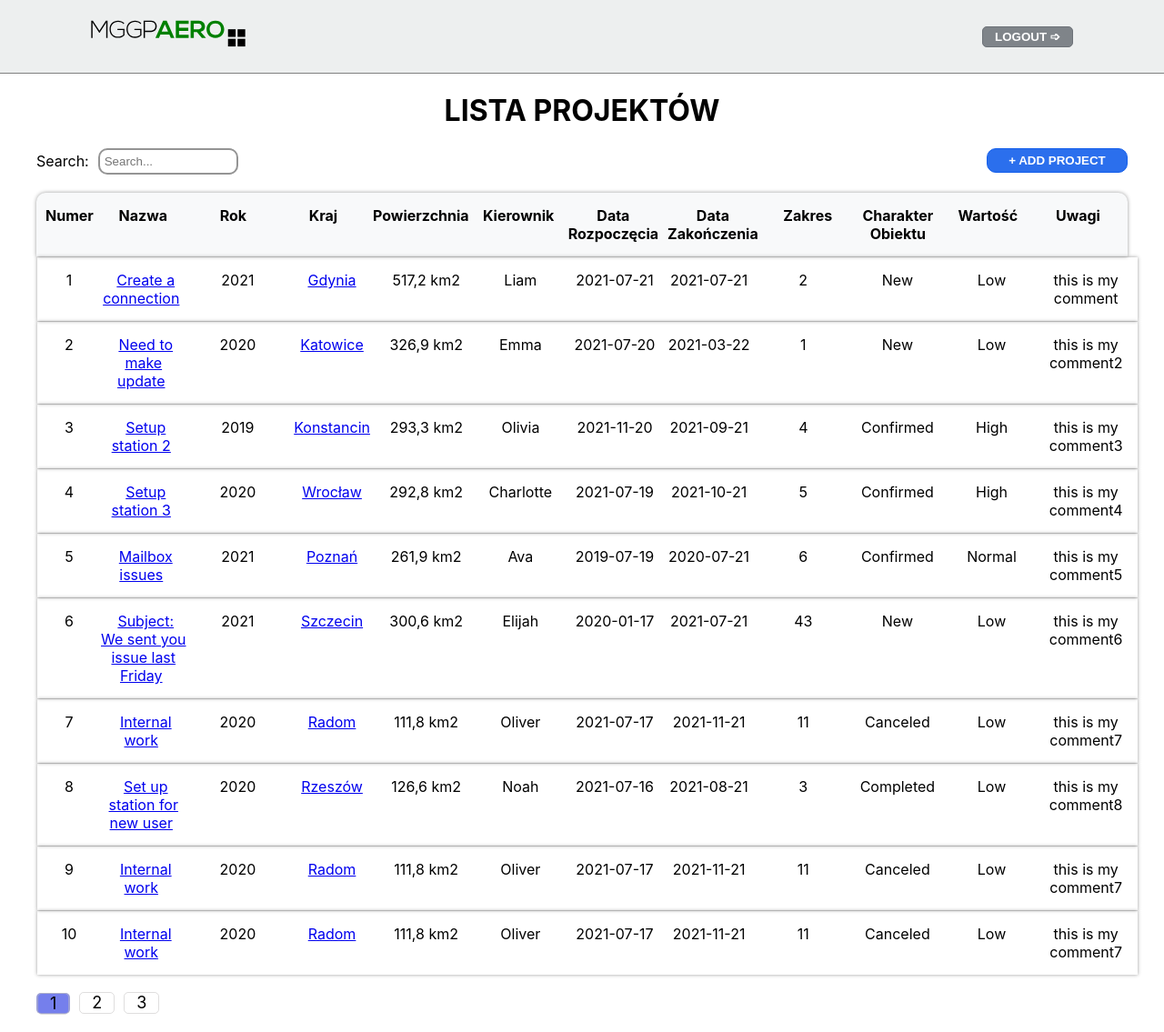
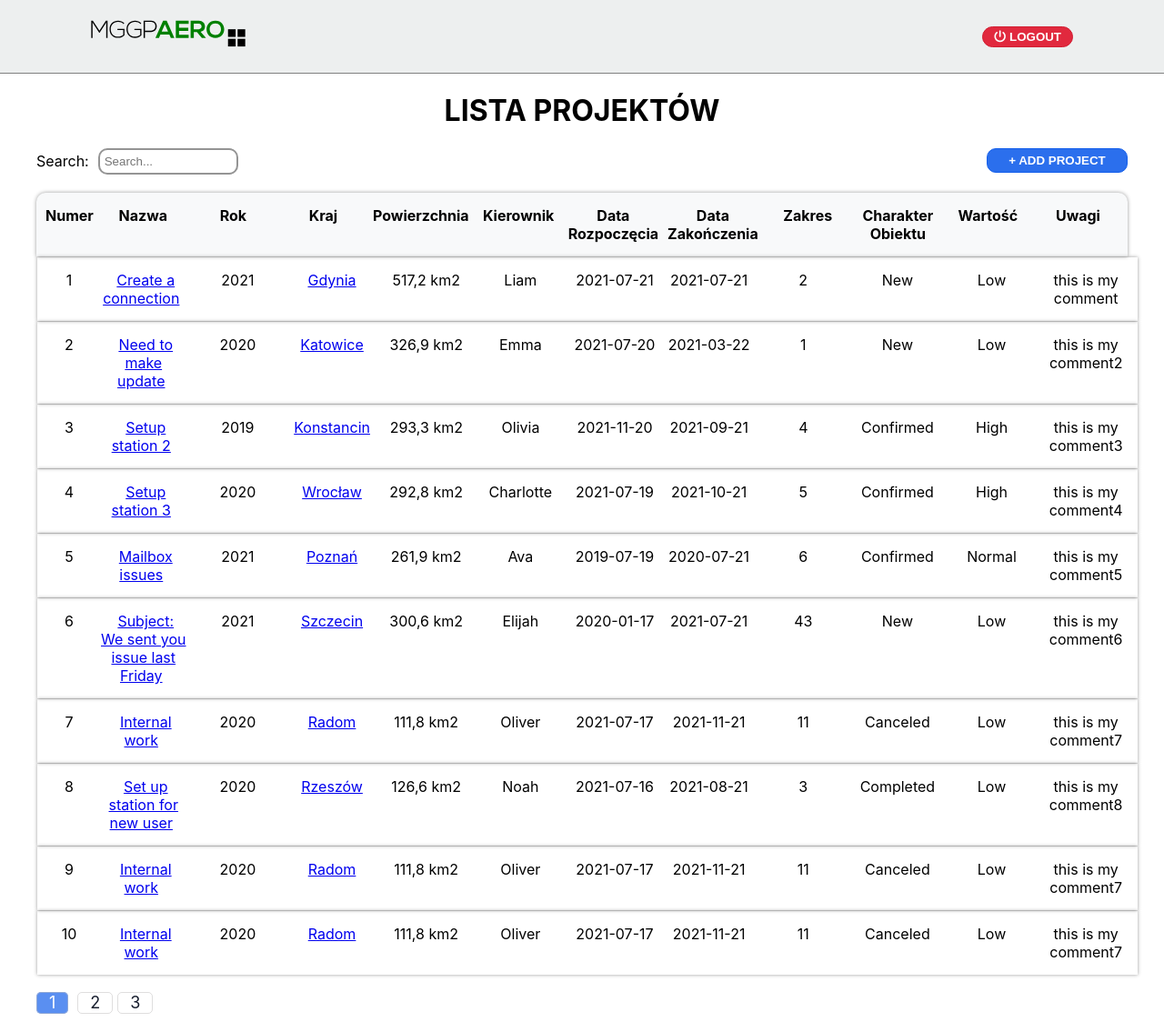
Before and after one commit to A1eeex/baza-projects, a React (Create React App) app: page / in a window 1280 px wide. Shown: the whole page at 91% size. Built offline with nearby package versions, Linux system fonts and the light colour scheme.

Commit message:
pagination active

```diff
--- a/public/index.html
+++ b/public/index.html
@@ -10,6 +10,7 @@
       content="Web site created using create-react-app"
     />
     <link rel="apple-touch-icon" href="%PUBLIC_URL%/logo192.png" />
+
     <!--
       manifest.json provides metadata used when your web app is installed on a
       user's mobile device or desktop. See https://developers.google.com/web/fundamentals/web-app-manifest/
@@ -24,6 +25,7 @@
       work correctly both with client-side routing and a non-root public URL.
       Learn how to configure a non-root public URL by running `npm run build`.
     -->
+    <link rel="stylesheet" href="https://cdnjs.cloudflare.com/ajax/libs/font-awesome/6.0.0-beta2/css/all.min.css" integrity="sha512-YWzhKL2whUzgiheMoBFwW8CKV4qpHQAEuvilg9FAn5VJUDwKZZxkJNuGM4XkWuk94WCrrwslk8yWNGmY1EduTA==" crossorigin="anonymous" referrerpolicy="no-referrer" />
     <title>Baza Projektów</title>
   </head>
   <body>
--- a/src/components/atoms/Pagination/Pagination.js
+++ b/src/components/atoms/Pagination/Pagination.js
@@ -1,6 +1,6 @@
 import React from 'react';
 import styled from './Pagination.module.css'
-const Pagination = ({totalPost,postPerPage, paginate, hash}) => {
+const Pagination = ({totalPost,postPerPage, paginate, hash, onClick}) => {
     const pageNumber = []
     for(let i = 1; i<= Math.ceil(totalPost/ postPerPage); i++){
         pageNumber.push(i)
@@ -10,7 +10,7 @@ const Pagination = ({totalPost,postPerPage, paginate, hash}) => {
             <nav>
                 <ul className={styled.pagination}>
                     {pageNumber.map((item, i)=>(
-                        <li key={i} className={`${styled.paginationItem} ${(i +1) === hash ? styled.paginationItemActive : null}`}>
+                        <li onClick={onClick} key={i} className={`${styled.paginationItem} ${(i +1) === hash ? styled.paginationItemActive : null}`}>
                             <a onClick={()=> paginate(item)} className={styled.paginationLink}> {item}</a>
                         </li>
                     ) )}
--- a/src/components/atoms/Pagination/Pagination.module.css
+++ b/src/components/atoms/Pagination/Pagination.module.css
@@ -10,22 +10,24 @@
 
 .paginationItem{
     text-decoration: none;
-    margin-right: 10px;
+    margin-right: 5px;
     padding: 0;
+
 }
-.paginationItem:hover{
-    background-color: #757fec;
-    color: white;
+.paginationItem a:hover{
+    background-color:var(--blue-200);
+    color: var(--white);
     border-radius: 5px;
     text-decoration: none;
     border: 1px solid rgba(192, 191, 191, 0.51);
+    cursor: pointer;
 }
 
-.paginationItemActive{
+.paginationItemActive a{
     border: 1px solid rgba(192, 191, 191, 0.51);
-    margin-right: 10px;
-    background-color: #757fec;
-    color: white;
+    margin-right: 5px;
+    background-color:var(--blue-500);
+    color: var(--white);
     border-radius: 5px;
     text-decoration: none;
 }
@@ -33,7 +35,7 @@
 .paginationLink{
     font-size: 18px;
     border: 1px solid rgba(192, 191, 191, 0.51);
-    color: black;
+    color: var(--black);
     padding: 0px 13px 1px 13px;
     text-decoration: none;
     border-radius: 5px;
--- a/src/components/molekuls/Header/Header.js
+++ b/src/components/molekuls/Header/Header.js
@@ -1,6 +1,7 @@
 import React from 'react';
 import styled from './Header.module.css'
 import logo from './logo.svg'
+
 
 import {Link} from "react-router-dom";
 
@@ -25,10 +26,11 @@ const Header = () => {
 
                             <div className={styled.header_right_logout}>
                                 <Link to={'/login'}>
-                                   <button className={styled.logoutBtn}>logout &#10153; </button>
+
+                                   <button className={styled.logoutBtn}><i className="fas fa-power-off"/> logout
+                                   </button>
                                 </Link>
                             </div>
-
 
                         </div>
                     </div>
--- a/src/components/molekuls/Header/Header.module.css
+++ b/src/components/molekuls/Header/Header.module.css
@@ -48,15 +48,17 @@
     display: flex;
 }
 .logoutBtn{
+    transition: all .4s;
     width: 100px;
     padding: 3px;
     text-transform: uppercase;
     font-weight: 700;
-    background-color: var(--gray-700);
-    border: 1px solid var(--gray-800);;
-    color: white;
-    border-radius: 5px;
+    background-color: var( --redMat-500);
+    border: 1px solid var( --redMat-600);;
+    color: var(--white);
+    border-radius: 20px;
 }
 .logoutBtn:hover{
-    background-color: var(--gray-600);
+    margin-right: 4px;
+    background-color: var( --redMat-300);
 }
--- a/src/components/molekuls/TableProjekts/TableProjekts.js
+++ b/src/components/molekuls/TableProjekts/TableProjekts.js
@@ -36,7 +36,7 @@ const TableProjects = ({data}) => {
     const [currentPage, setCurrentPage] = useState(1)
     const [postPerPage] = useState(10)
 
-    const [hash, setHash] = useState(1);
+    const [hash, setHash] = useState(Number(window.location.hash.replace(/#/g, ''))||1);
 
 
     // ----------Get current post----------
@@ -45,7 +45,10 @@ const TableProjects = ({data}) => {
     const currentPost = filterPost.slice(indexOfFirstPost,indexOfLastPost)
     // ----------Change pagination----------
     const paginate = (pageNumber) => setCurrentPage(pageNumber);
-
+    const handlePaginationChange = (e) => {
+        const element = e.target
+        setHash(Number(element.textContent));
+    }
 
     return (
         <div className={styled.TableContainer}>
@@ -98,7 +101,7 @@ const TableProjects = ({data}) => {
                     <div>{item.comments}</div>
                 </div>
             ))}
-<Pagination postPerPage={postPerPage} totalPost={data.length} paginate={paginate} hash={hash} />
+<Pagination onClick={handlePaginationChange} postPerPage={postPerPage} totalPost={data.length} paginate={paginate} hash={hash} />
         </div>
     );
 };
```
